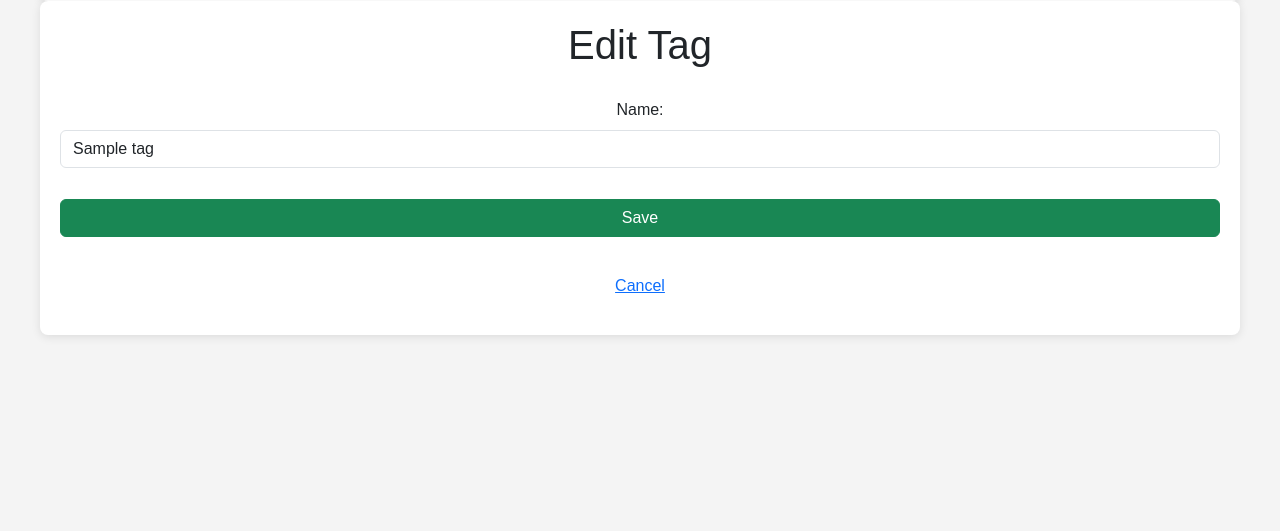
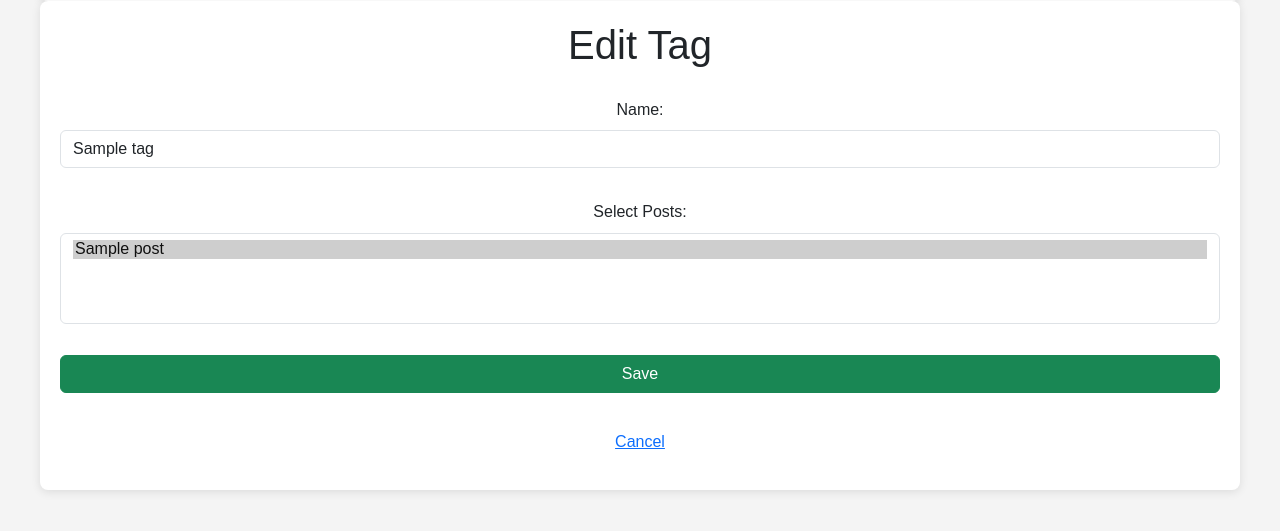
Before and after one commit to aracope/blogly-pt-3, a Flask app: page /tags/1/edit in a window 1280 px wide. Shown: the part 223-754 px from the top of the page. Run offline with Flask 3, Linux system fonts and the light colour scheme; tables that the repository leaves empty hold one stand-in row (values such as "Sample post").

Commit message:
Rendering issues fixed. User can edit a post and add tags that have been added, though they cannot be added from the post page.

```diff
--- a/app.py
+++ b/app.py
@@ -1,6 +1,8 @@
 from flask import Flask, redirect, render_template, request, flash
 from models import db, connect_db, User, Post, Tag
 from flask_debugtoolbar import DebugToolbarExtension
+
+from sqlalchemy.orm import joinedload
 
 app = Flask(__name__)
 app.config['SQLALCHEMY_DATABASE_URI'] = 'postgresql:///blogly_db'
@@ -16,8 +18,8 @@ with app.app_context():
     db.create_all()
 
 @app.route("/")
-def home():
-    posts = Post.query.order_by(Post.created_at.desc()).limit(5).all()
+def homepage():
+    posts = Post.query.options(joinedload(Post.user)).order_by(Post.created_at.desc()).limit(5).all()
     return render_template("homepage.html", posts=posts)
 
 # USER ROUTES
@@ -108,7 +110,7 @@ def edit_post_form(post_id):
     tags = Tag.query.all()
     return render_template("posts/edit.html", post=post, tags=tags)
 
-@app.route("/posts/<int:post_id>", methods=["POST"])
+@app.route("/posts/<int:post_id>/edit", methods=["POST"])
 def update_post(post_id):
     post = Post.query.get_or_404(post_id)
     post.title = request.form['title']
@@ -161,16 +163,30 @@ def show_tag(tag_id):
     tag = Tag.query.get_or_404(tag_id)
     return render_template("tags/show.html", tag=tag)
 
-@app.route("/tags/<int:tag_id>/edit")
+@app.route("/tags/<int:tag_id>/edit", methods=["GET", "POST"])
 def edit_tag_form(tag_id):
     tag = Tag.query.get_or_404(tag_id)
-    return render_template("tags/edit.html", tag=tag)
+    posts = Post.query.all()  # Fetch all posts
+    if request.method == "POST":
+        tag.name = request.form['name']
+        # Update the tag-post relationships
+        tag.posts = [Post.query.get(int(post_id)) for post_id in request.form.getlist('posts')]  # Update selected posts
+
+        db.session.commit()
+        flash(f"Tag '{tag.name}' updated successfully!", "success")
+        return redirect('/tags')
+
+    return render_template("tags/edit.html", tag=tag, posts=posts)
 
 @app.route("/tags/<int:tag_id>", methods=["POST"])
 def update_tag(tag_id):
     tag = Tag.query.get_or_404(tag_id)
     tag.name = request.form['name']
+     # Update the posts linked to this tag
+    selected_post_ids = request.form.getlist('posts')
+    tag.posts = [Post.query.get(post_id) for post_id in selected_post_ids]
     db.session.commit()
+    flash(f"Tag '{tag.name}' updated successfully!", "success")
     return redirect('/tags')
 
 @app.route("/tags/<int:tag_id>/delete", methods=["POST"])
--- a/templates/tags/edit.html
+++ b/templates/tags/edit.html
@@ -8,6 +8,18 @@
     <label for="name" class="form-label">Name:</label>
     <input name="name" id="name" value="{{ tag.name }}" class="form-control" required>
   </div>
+
+  <div class="mb-3">
+    <label for="posts" class="form-label">Select Posts:</label>
+    <select name="posts" id="posts" class="form-control" multiple>
+      {% for post in posts %}
+      <option value="{{ post.id }}" {% if post in tag.posts %} selected {% endif %}>
+        {{ post.title }}
+      </option>
+      {% endfor %}
+    </select>
+  </div>
+
   <button type="submit" class="btn btn-success">Save</button>
 </form>
 
```
Also changed, not shown: models.py (+6 -8 lines), templates/homepage.html (+8 -1 lines), templates/posts/edit.html (+17 -0 lines), templates/posts/new.html (+13 -0 lines). Lines whose indentation alone changed are shown as unchanged.
